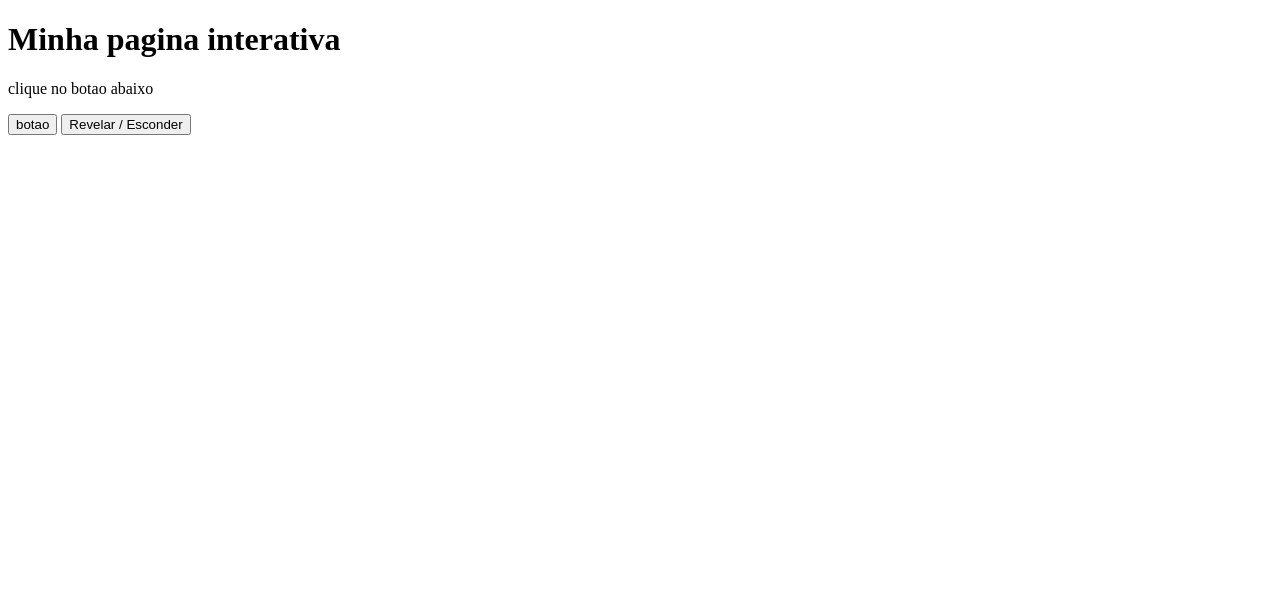
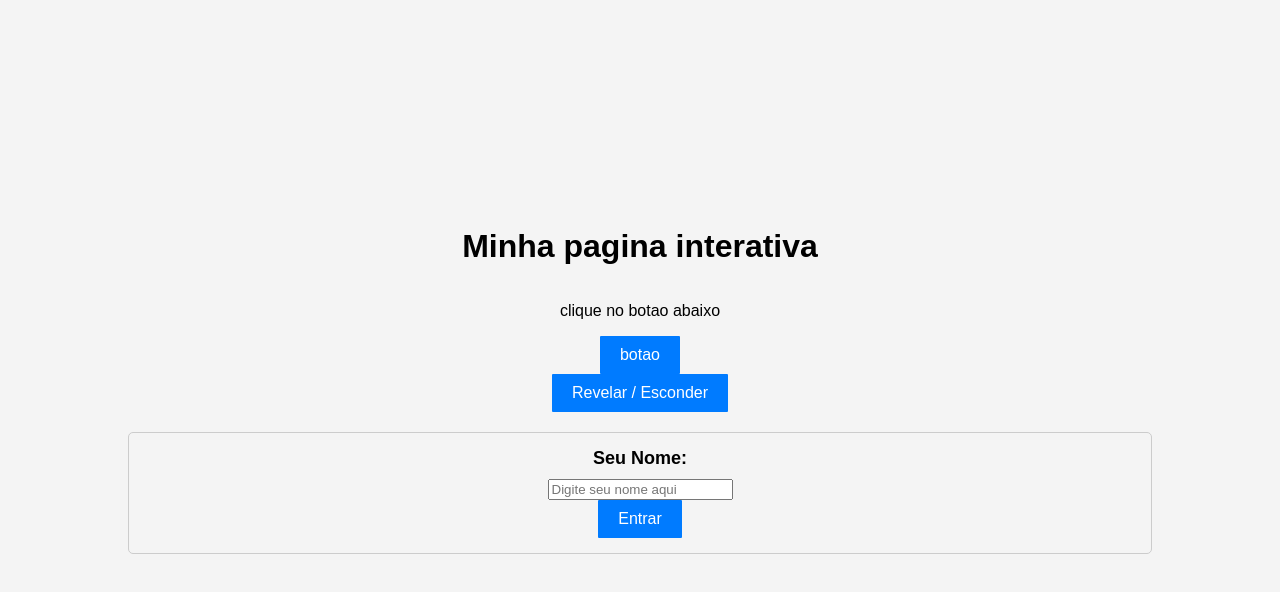
Before and after one commit to SigridxD0/meu-site-js, a plain HTML site: page index.html in a window 1280 px wide. Drawn offline with Linux system fonts and the light colour scheme.

Commit message:
feat: adiciona formulário de login com mensagem de boas-vindas
- Adiciona formulário de login com campo para nome
- Implementa função processarLogin para manipular o submit do formulário
- Adiciona estilização CSS para o formulário e mensagem de boas-vindas
- Corrige sintaxe e adiciona ponto-e-vírgula em funções JavaScript

```diff
--- a/index.html
+++ b/index.html
@@ -10,7 +10,12 @@
     <p id="pa1">clique no botao abaixo</p>
     <button onclick="butao_magico()">botao</button>
     <button onclick="alternarElemento()">Revelar / Esconder</button>
-
+    <form id="form1">
+        <label for="campo-nome">Seu Nome:</label>
+        <input id="campo-nome" type="text" placeholder="Digite seu nome aqui">
+        <button type="submit">Entrar</button>
+    </form>
+    <h2 id="boas-vindas"></h2>
     <div id="elemento-secreto" class="escondido">
         <h2>✨ UAU! ✨</h2>
         <p>Você encontrou a mensagem secreta!</p>
--- a/script.js
+++ b/script.js
@@ -1,10 +1,23 @@
 
 
 function butao_magico() {
-    const elemento = document.getElementById("pa1")
-    elemento.innerHTML = "O js Funcionouu"
+    const elemento = document.getElementById("pa1");
+    elemento.innerHTML = "O js Funcionouu";
 }
 function alternarElemento() {
-    const elemento = document.getElementById("elemento-secreto")
-    elemento.classList.toggle("escondido")
+    const elemento = document.getElementById("elemento-secreto");
+    elemento.classList.toggle("escondido");
 }
+
+const meuFormulario = document.getElementById("form1");
+meuFormulario.addEventListener("submit", processarLogin);
+function processarLogin(event){
+    event.preventDefault();
+    const campoNome = document.getElementById("campo-nome");
+    const nomeDigitado = campoNome.value;
+    const elementomensagem = document.getElementById("boas-vindas");
+    elementomensagem.innerHTML = `Olá ${nomeDigitado}! Seja bem vindo!`;
+    campoNome.value = "";
+
+
+}
--- a/style.css
+++ b/style.css
@@ -1,3 +1,48 @@
+*{
+    box-sizing: border-box;
+}
+body{
+    font-family: Arial, sans-serif;
+    display: flex;
+    flex-direction: column;
+    align-items: center;
+    justify-content: center;
+    height: 100vh;
+    margin: 0;
+    background-color: #f4f4f4;
+}
+button{
+    padding: 10px 20px;
+    font-size: 16px;
+    cursor: pointer;
+    background-color: #007BFF;
+    color: white;
+    border: none;
+    border-radius: 1px;
+}
+button:hover{
+    background-color: #0056b3;
+}
+form{
+    display: grid;
+    place-items: center;
+    width: 80%; /* Ocupar 80% da largura central */
+    margin-top: 20px; /* Um espaço acima do formulário */
+    padding: 15px;
+    border: 1px solid #ccc; /* Uma borda sutil */
+    border-radius: 5px;
+}
+label{
+    font-size: 18px;
+    margin-bottom: 10px;
+    font-weight: bold;
+}
+#boas-vindas{
+    font-size: 24px;
+    margin-bottom: 20px;
+    color: #333;
+}
+
 .escondido{
     display: none;
 }
```
